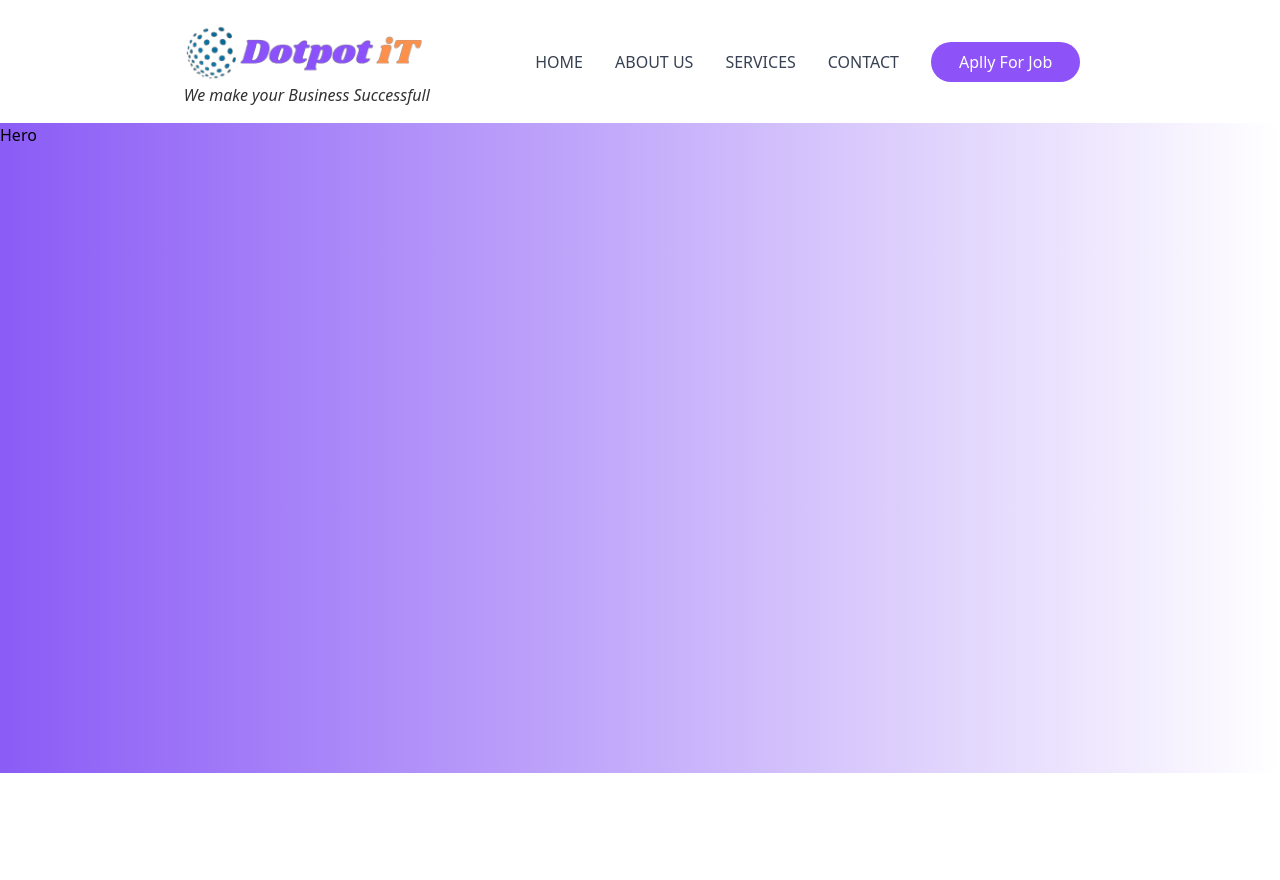
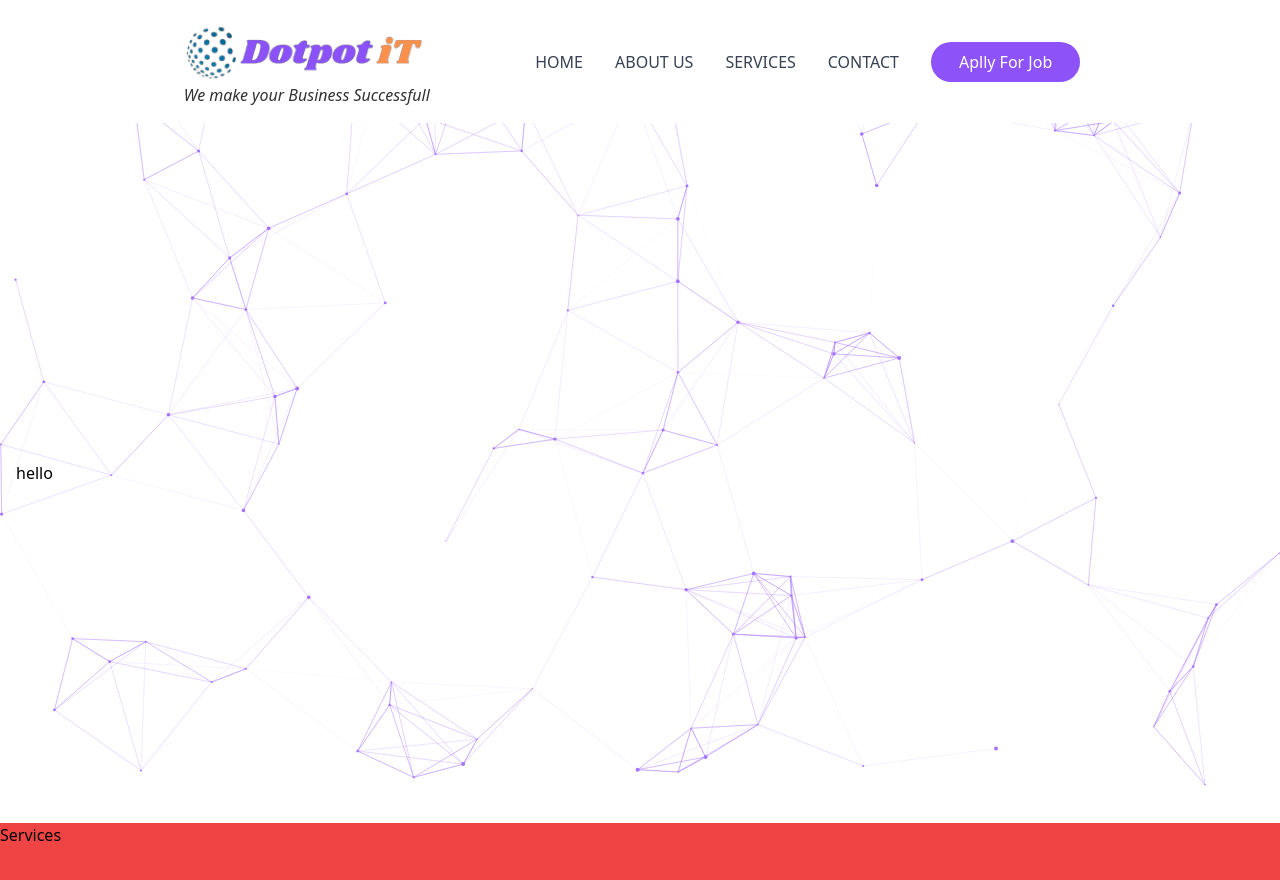
Before and after one commit to writetofahim/dotpot_website, a React (Vite) app: page / in a window 1280 px wide. Shown: the top 880 px of the page. Before the commit the page ends 800 px from the top, so only its background shows below. Built offline with nearby package versions, Linux system fonts and the light colour scheme.

Commit message:
Ts Particle done

```diff
--- a/package.json
+++ b/package.json
@@ -13,10 +13,13 @@
     "@emotion/styled": "^11.10.6",
     "@mui/material": "^5.11.10",
     "material-ui-form": "^1.0.0-alpha.26",
+    "node-sass": "^8.0.0",
     "react": "^18.2.0",
     "react-dom": "^18.2.0",
     "react-icons": "^4.7.1",
-    "react-router-dom": "^6.8.1"
+    "react-router-dom": "^6.8.1",
+    "react-tsparticles": "^2.9.3",
+    "tsparticles": "^2.9.3"
   },
   "devDependencies": {
     "@types/react": "^18.0.27",
--- a/src/App.jsx
+++ b/src/App.jsx
@@ -7,13 +7,13 @@ import Home from './pages/home/Home'
 function App() {
 
   return (
-    <div className="App">
+    <>
       <Navbar />
       <Routes>
         <Route path="/" element={<Home />} />
         <Route path="/apply" element={<ApplyJob />} />
       </Routes>
-    </div>
+    </>
   )
 }
 
--- a/src/components/Hero/Hero.jsx
+++ b/src/components/Hero/Hero.jsx
@@ -1,9 +1,17 @@
 import React from 'react'
+import './Hero.scss'
+import Particle from './Particle'
 
 const Hero = () => {
     return (
-        <div className='w-full h-[70vh] md:h-[calc(100vh-150px)] lg:h-[calc(100vh-150px)] bg-gradient-to-r from-violet-500 to-fuchsia-500"'>
-            Hero
+        <div className='w-full flex md:justify-center justify-between items-center p-4 h-[70vh] md:h-[calc(100vh-100px)] lg:h-[calc(100vh-100px)] hero'>
+
+            <Particle />
+            <div className="container">
+                <div className="row">
+                    hello
+                </div>
+            </div>
         </div>
     )
 }
--- /dev/null
+++ b/src/components/Hero/Hero.scss
@@ -0,0 +1,7 @@
+.hero{
+  overflow: hidden;
+
+  .container{
+  }
+
+}
--- /dev/null
+++ b/src/components/Hero/Particle.jsx
@@ -0,0 +1,106 @@
+import React from 'react'
+import { useCallback } from "react";
+import Particles from "react-tsparticles";
+import { loadFull } from "tsparticles";
+
+
+const Particle = () => {
+  const particlesInit = useCallback(async engine => {
+    console.log(engine);
+    // you can initiate the tsParticles instance (engine) here, adding custom shapes or presets
+    // this loads the tsparticles package bundle, it's the easiest method for getting everything ready
+    // starting from v2 you can add only the features you need reducing the bundle size
+    await loadFull(engine);
+  }, []);
+
+  const particlesLoaded = useCallback(async container => {
+    await console.log(container);
+  }, []);
+
+  return (
+    <Particles
+      id="tsparticles"
+      init={particlesInit}
+      loaded={particlesLoaded}
+
+      options={{
+        background: {
+          color: {
+            value: "#0d48a10",
+          },
+        },
+        fullScreen: {
+          enabled: true,
+          zIndex: -1,
+        },
+        fpsLimit: 120,
+        interactivity: {
+          events: {
+            onClick: {
+              enable: true,
+              mode: "push",
+            },
+            onHover: {
+              enable: true,
+              mode: "repulse",
+            },
+            resize: true,
+          },
+          modes: {
+            push: {
+              quantity: 4,
+            },
+            repulse: {
+              distance: 200,
+              duration: 0.4,
+            },
+          },
+        },
+        particles: {
+          color: {
+            value: "#a574fc",
+          },
+          links: {
+            color: "#a574fc",
+            distance: 150,
+            enable: true,
+            opacity: 1,
+            width: 0.5,
+          },
+          collisions: {
+            enable: true,
+          },
+          move: {
+            directions: "none",
+            enable: true,
+            outModes: {
+              default: "bounce",
+            },
+            random: false,
+            speed: 3,
+            straight: false,
+          },
+          number: {
+            density: {
+              enable: true,
+              area: 800,
+            },
+            value: 100,
+          },
+          opacity: {
+            value: 1,
+          },
+          shape: {
+            type: "circle",
+          },
+          size: {
+            value: { min: 0.5, max: 2 },
+          },
+        },
+        detectRetina: true,
+      }}
+    />
+  )
+}
+
+export default Particle
--- a/src/components/Navbar/Navbar.jsx
+++ b/src/components/Navbar/Navbar.jsx
@@ -4,9 +4,9 @@ import { AiOutlineClose } from "react-icons/ai";
 import { Link } from "react-router-dom";
 import logo from "../../assets/img/logo.png"
 
-const NavBarItem = ({ title, classprops,setToggleMenu }) => (
+const NavBarItem = ({ title, classprops, setToggleMenu }) => (
     <Link to={`/${title}`}>
-        <li className={`mx-4 cursor-pointer uppercase text-gray-700 hover:text-primary-400 ${classprops}`} onClick={()=>setToggleMenu(false)}>{title}</li>
+        <li className={`mx-4 cursor-pointer uppercase text-gray-700 hover:text-primary-400 ${classprops}`} onClick={() => setToggleMenu(false)}>{title}</li>
     </Link>
 );
 
@@ -19,15 +19,15 @@ const Navbar = () => {
     }
 
     return (
-        <nav className="w-full flex md:justify-center justify-between items-center p-4">
+        <nav className="w-full flex md:justify-center justify-between items-center p-4 z-999 sticky top-0 bg-white">
             <div className="md:flex-[0.5] flex-initial justify-center items-center">
                 <Link to='/'>
                     <img src={logo} alt="" className="w-60" />
                 </Link>
-            <p className="text-gray-500 hover:text-primary-400 hidden md:block lg:block italic">We make your Business Successfull</p>
+                <p className="text-gray-500 hover:text-primary-400 hidden md:hidden lg:block italic">We make your Business Successfull</p>
             </div>
             <ul className="md:flex hidden list-none flex-row justify-between items-center flex-initial">
-            {["home", "about us", "Services" , "Contact"].map((item, index) => (
+                {["home", "about us", "Services", "Contact"].map((item, index) => (
                     <NavBarItem key={item + index} title={item} />
                 ))}
                 <Link to='/login'>
@@ -49,7 +49,7 @@ const Navbar = () => {
                 flex flex-col justify-start items-center rounded-md glassmorphism text-gray-500 hover:text-primary-400 animate-slide-in"
                     >
                         <li className="text-xl w-full my-2"><AiOutlineClose onClick={() => setToggleMenu(false)} /></li>
-                {["home", "about us", "Services" , "Contact"].map(
+                        {["home", "about us", "Services", "Contact"].map(
                             (item, index) => <NavBarItem key={item + index} title={item} setToggleMenu={setToggleMenu} classprops="my-2 text-lg" />,
                         )}
                     </ul>
--- /dev/null
+++ b/src/components/Services/Services.jsx
@@ -0,0 +1,9 @@
+import React from 'react'
+
+const Services = () => {
+  return (
+    <div className='h-[100vh] w-full bg-red-500 overflow-hidden'>Services</div>
+  )
+}
+
+export default Services
--- a/src/index.css
+++ b/src/index.css
@@ -6,6 +6,7 @@
   margin: 0;
   padding: 0;
   box-sizing: border-box;
+  /* overflow-x: hidden; */
 }
 
 .glassmorphism{
--- a/src/pages/home/Home.jsx
+++ b/src/pages/home/Home.jsx
@@ -1,11 +1,13 @@
 import React from 'react'
 import Hero from '../../components/Hero/Hero'
+import Services from '../../components/Services/Services'
 
 const Home = () => {
   return (
-    <div>
+    <>
       <Hero />
-    </div>
+      <Services />
+    </>
   )
 }
 
```
Also changed, not shown: 1 other file (tests, documents, lock files or other folders). Lines whose indentation alone changed are shown as unchanged.
